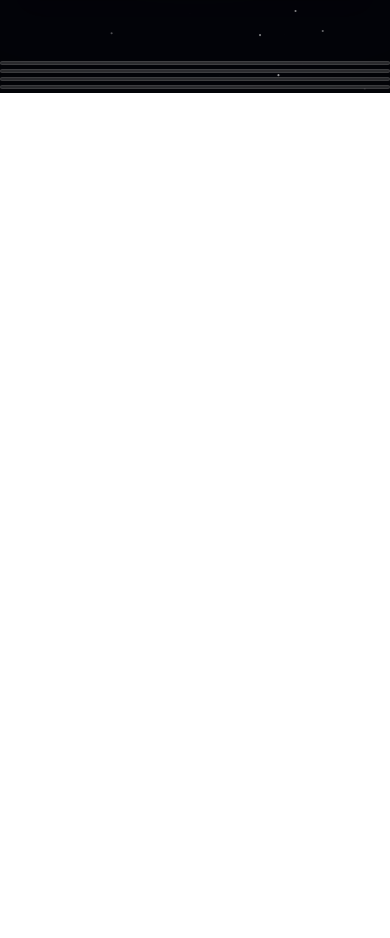
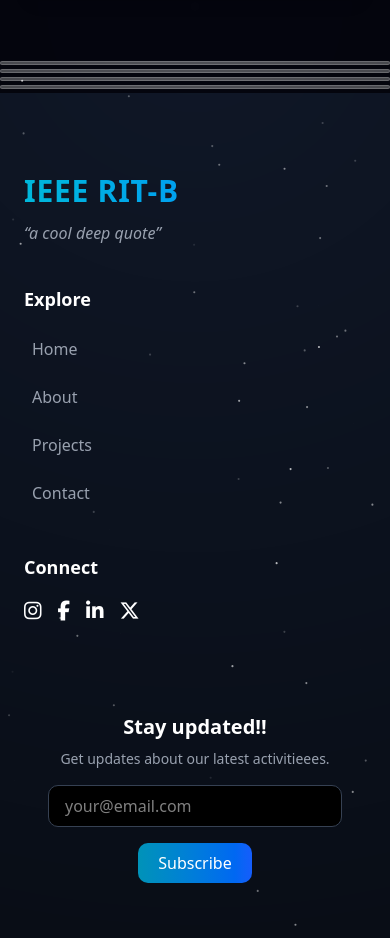
Before and after one commit to KaranSJ22/IEEEHomepage, a React (Vite) app: page / in a window 390 px wide. Shown: the part 1059-1997 px from the top of the page. Before the commit the page ends 1152 px from the top, so only its background shows below. Built offline with nearby package versions, Linux system fonts and the light colour scheme.

Commit message:
Add responsive footer component

```diff
--- a/src/App.tsx
+++ b/src/App.tsx
@@ -4,6 +4,7 @@
 import Events from "./Components/Events";
 import Navbar from "./Components/Navbar";
 import SlidingHr from "./Components/SlindingHr";
+import Footer from "./Components/Footer";
 function App() {
   return (
     <section className="relative min-h-screen bg-[#05060f] text-white overflow-hidden">
@@ -18,7 +19,7 @@
       <SlidingHr/>
       {/* FAQS component*/}
       <SlidingHr/>
-      {/* Footer*/}
+      <Footer/>
 
 
       {/* Don't alter the below tags*/}
--- a/src/Components/Footer.tsx
+++ b/src/Components/Footer.tsx
@@ -0,0 +1,110 @@
+import React from "react";
+import { useFooterGlow } from "./useFooterGlow";
+
+const Footer: React.FC = () => {
+  const footerRef = useFooterGlow();
+
+  return (
+    <footer
+      ref={footerRef}
+      id="footer"
+      className="glass footer-hover-effect footer-sliding-gradient relative py-20 px-6 overflow-hidden bg-gray-900 text-white"
+    >
+      <div
+        id="glow"
+        className="absolute top-0 left-0 w-full h-full z-0 pointer-events-none opacity-20"
+      ></div>
+
+      <div className="relative z-10 max-w-7xl mx-auto grid grid-cols-1 md:grid-cols-3 gap-10 mb-16">
+        {/* Logo + Quote */}
+        <div>
+          <h1 className="text-3xl font-extrabold tracking-wide bg-clip-text text-transparent bg-gradient-to-r from-cyan-500 to-blue-500">
+            IEEE RIT-B
+          </h1>
+          <p className="text-gray-400 mt-3 italic">“a cool deep quote”</p>
+        </div>
+
+        {/* Navigation */}
+        <div>
+          <h2 className="text-lg font-bold mb-4 text-white">Explore</h2>
+          <ul className="space-y-2 text-gray-400">
+            {["Home", "About", "Projects", "Contact"].map((item) => (
+              <li key={item}>
+                <a href="#" className="block p-2 rounded-md glow-hover">
+                  {item}
+                </a>
+              </li>
+            ))}
+          </ul>
+        </div>
+
+        {/* Socials */}
+        <div>
+          <h2 className="text-lg font-bold mb-4 text-white">Connect</h2>
+          <ul className="flex space-x-4 text-xl">
+            <li>
+              <a
+                href="#"
+                className="icon-hover"
+                aria-label="Instagram"
+              >
+                <i className="fab fa-instagram"></i>
+              </a>
+            </li>
+            <li>
+              <a
+                href="#"
+                className="icon-hover"
+                aria-label="Facebook"
+              >
+                <i className="fab fa-facebook-f"></i>
+              </a>
+            </li>
+            <li>
+              <a
+                href="#"
+                className="icon-hover"
+                aria-label="LinkedIn"
+              >
+                <i className="fab fa-linkedin-in"></i>
+              </a>
+            </li>
+            <li>
+              <a
+                href="#"
+                className="icon-hover"
+                aria-label="Twitter"
+              >
+                <i className="fab fa-x-twitter"></i>
+              </a>
+            </li>
+          </ul>
+        </div>
+      </div>
+
+      {/* Newsletter Box */}
+      <div className="newsletter-bottom relative z-10 max-w-4xl mx-auto mt-10 rounded-2xl p-6 text-center">
+        <h3 className="text-xl font-semibold mb-2">Stay updated!!</h3>
+        <p className="text-gray-400 text-sm mb-4">Get updates about our latest activitieees.</p>
+        <div className="flex flex-col sm:flex-row items-center justify-center gap-4">
+          <input
+            type="email"
+            required
+            placeholder="your@email.com"
+            className="w-full sm:w-auto px-4 py-2 rounded-lg bg-black text-white border border-gray-700 focus:outline-none focus:ring-2 focus:ring-cyan-500"
+          />
+          <button className="px-5 py-2 rounded-lg bg-gradient-to-r from-cyan-600 to-blue-600 text-white hover:from-blue-700 hover:to-cyan-700 transition-all">
+            Subscribe
+          </button>
+        </div>
+      </div>
+
+      {/* Footer Bottom */}
+      <div className="border-t border-gray-800 mt-10 pt-6 text-center text-sm text-gray-500 relative z-10">
+        &copy; 2025 IEEE RIT-B. Crafted skillfully.
+      </div>
+    </footer>
+  );
+};
+
+export default Footer;
--- /dev/null
+++ b/src/Components/useFooterGlow.ts
@@ -0,0 +1,33 @@
+import { useEffect, useRef } from "react";
+
+export function useFooterGlow(): React.RefObject<HTMLElement | null> {
+  const footerRef = useRef<HTMLElement | null>(null);
+
+  useEffect(() => {
+    const footer = footerRef.current;
+    const glow = document.getElementById("glow");
+
+    if (!footer || !glow) return;
+
+    const handleMouseMove = (e: MouseEvent) => {
+      const rect = footer.getBoundingClientRect();
+      const x = e.clientX - rect.left;
+      const y = e.clientY - rect.top;
+      glow.style.background = `radial-gradient(circle at ${x}px ${y}px, rgba(0,195,255,0.15), transparent 70%)`;
+    };
+
+    const handleMouseLeave = () => {
+      glow.style.background = `radial-gradient(circle at center, rgba(0,195,255,0.15), transparent 70%)`;
+    };
+
+    footer.addEventListener("mousemove", handleMouseMove);
+    footer.addEventListener("mouseleave", handleMouseLeave);
+
+    return () => {
+      footer.removeEventListener("mousemove", handleMouseMove);
+      footer.removeEventListener("mouseleave", handleMouseLeave);
+    };
+  }, []);
+
+  return footerRef;
+}
```
